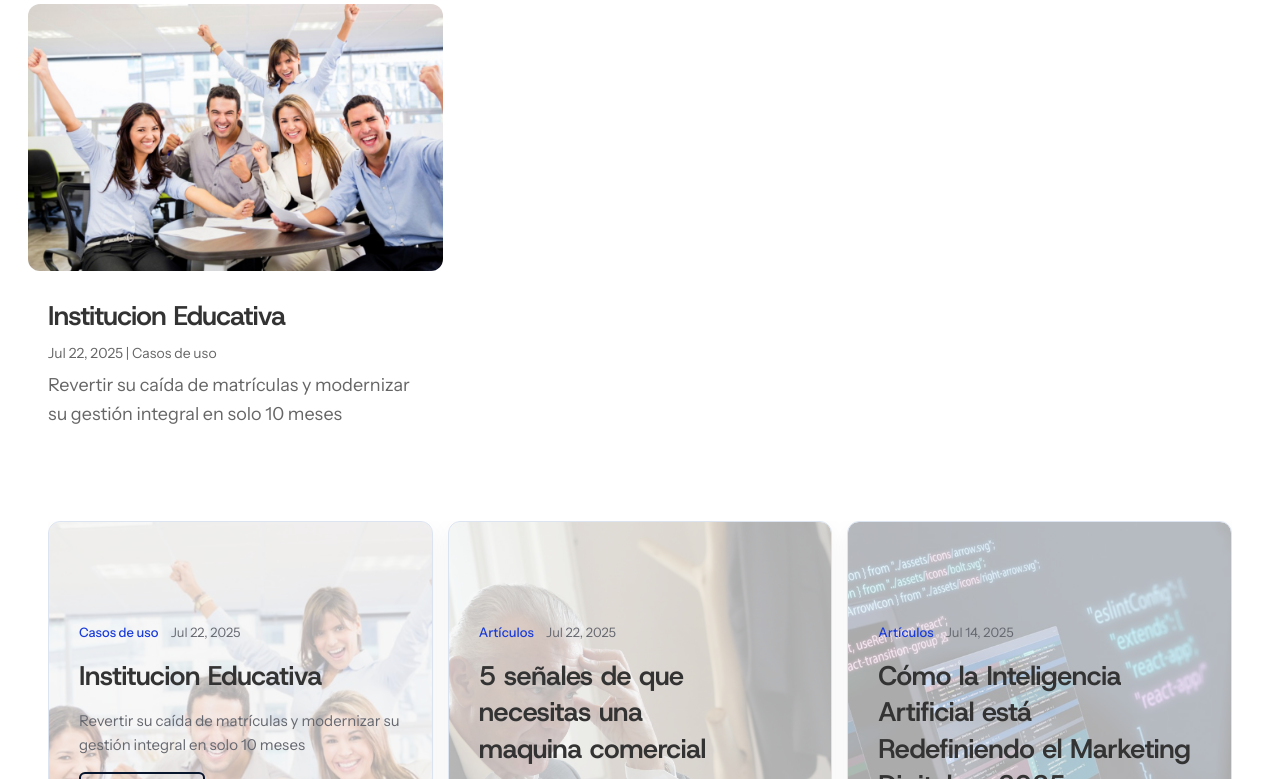
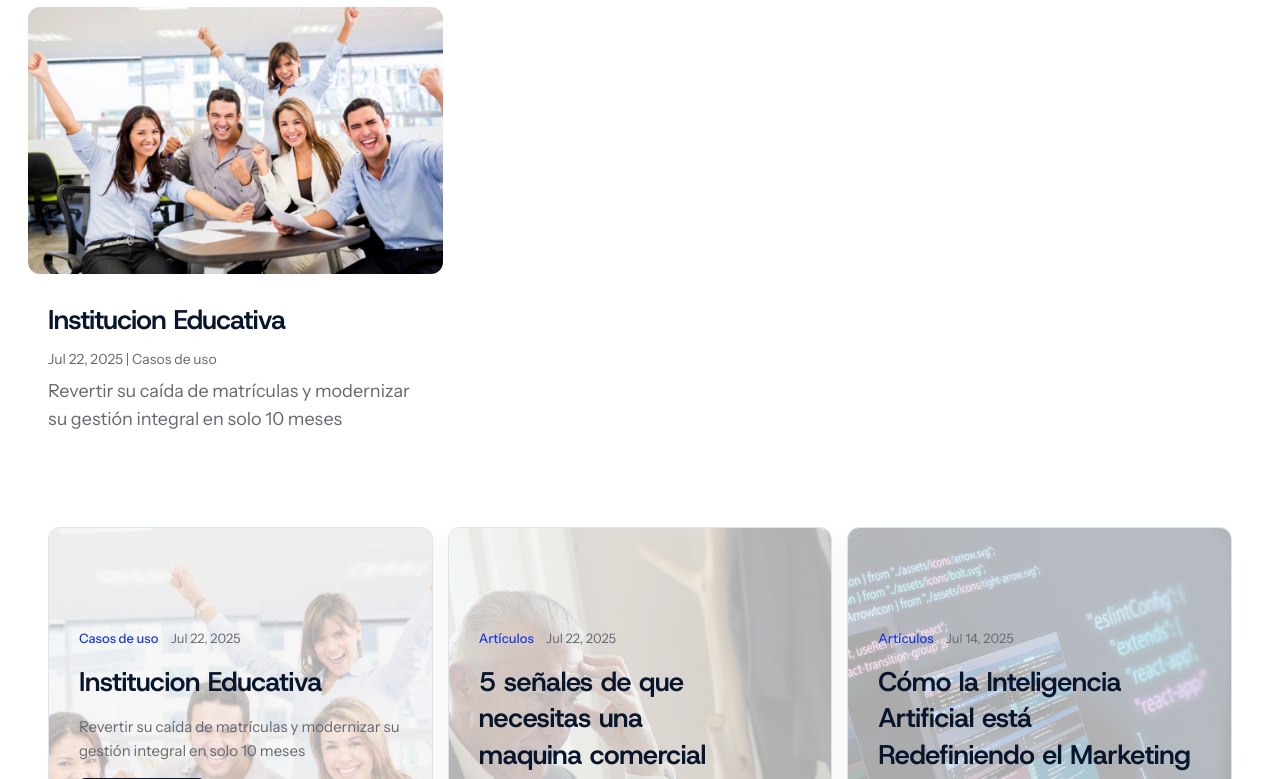
Before and after one commit to BUSINESSLAB-REVOPS/business-lab-2026, an Astro site: page /casos in a window 1280 px wide. Shown: the part 214-993 px from the top of the page. Built offline with nearby package versions, Linux system fonts and the light colour scheme; Astro itself is replaced by a stand-in of ours; a web font is replaced by a local one.

Commit message:
refactor: unificar estilos por página y corregir hallazgos de calidad visual
Reemplaza colores y tipografías heredados en las ocho hojas de estilo por página por variables del sistema de diseño de revops.center. Ajusta interlineados de párrafos (line-height >= 1.3), escala tipográfica, fondos oscuros de respaldo y visibilidad en la línea de tiempo de metodología.

```diff
--- a/src/styles/pages/blog.css
+++ b/src/styles/pages/blog.css
@@ -68,13 +68,14 @@
   }
   .page-blog .heading-size-1,
   .page-blog .heading-size-2 {
-    color: rgb(51, 51, 51);
+    color: var(--color-ink);
     padding-bottom: 10px;
-    line-height: 1em;
+    line-height: 1.3;
     font-weight: 500;
   }
   .page-blog .heading-size-2 a {
     color: inherit;
+    line-height: 1.35;
   }
   .page-blog .heading-size-1 {
     font-size: 30px;
@@ -237,7 +238,7 @@
   .page-blog .slide-content {
     font-size: 14px;
     font-weight: 400;
-    color: rgb(51, 51, 51);
+    color: var(--color-ink);
   }
   .page-blog .slide-content p:last-of-type {
     padding-bottom: 0px;
@@ -309,17 +310,20 @@
   }
   @media (max-width: 767px) {
     .page-blog .slide-content {
-      font-size: 12px;
+      font-size: 15px;
+      line-height: 1.6;
     }
   }
   @media (max-width: 767px) {
     .page-blog .carousel.content-block .carousel-track .slide-content {
-      font-size: 14px;
+      font-size: 15px;
+      line-height: 1.6;
     }
   }
   @media (max-width: 767px) {
     .page-blog .slide-description .heading-size-2.slide-title {
-      font-size: 24px;
+      font-size: 26px;
+      line-height: 1.35;
     }
   }
   @media (max-width: 767px) {
@@ -328,7 +332,8 @@
       .carousel-track
       .slide-description
       .heading-size-2.slide-title {
-      font-size: 20px;
+      font-size: 26px;
+      line-height: 1.35;
     }
   }
   @media (max-width: 767px) {
@@ -339,13 +344,15 @@
   }
   @media (max-width: 479px) {
     .page-blog .slide-description .heading-size-2.slide-title {
-      font-size: 20px;
+      font-size: 24px;
+      line-height: 1.35;
     }
   }
   @media (max-width: 479px) {
     .page-blog .slide-content {
       font-weight: 400;
-      font-size: 10px;
+      font-size: 14px;
+      line-height: 1.6;
       display: block;
     }
   }
@@ -377,10 +384,11 @@
     width: 100%;
   }
   .page-blog {
-    font-size: 18px;
+    font-size: 16px;
   }
   .page-blog .slide-content {
     font-size: 20px;
+    line-height: 1.6;
   }
   .page-blog {
     font-weight: 400;
@@ -391,7 +399,7 @@
   .page-blog .heading-size-1,
   .page-blog .heading-size-2,
   .page-blog .slide-description .slide-title {
-    line-height: 1.2em;
+    line-height: 1.3;
   }
   .page-blog .heading-size-1 {
     font-size: 32px;
@@ -541,7 +549,7 @@
   @media (width <= 767px) {
     .page-blog .carousel-slide .slide-title {
       font-size: 32px;
-      line-height: 1.2;
+      line-height: 1.3;
     }
   }
   .page-blog .tone-dark,
@@ -553,7 +561,7 @@
     list-style: none;
   }
   .page-blog .heading-1 .heading-container .heading-size-1 {
-    color: rgb(87, 0, 255);
+    color: var(--color-ink);
   }
   @media only screen and (max-width: 980px) {
     .page-blog .post-slide-25980791 {
@@ -677,20 +685,22 @@
   }
   .page-blog .blog-slider-0 .article-title,
   .page-blog .blog-slider-0 .article-title a {
-    font-family: Poppins, Helvetica, Arial, Lucida, sans-serif;
+    font-family: var(--font-heading);
     font-size: 20px;
+    line-height: 1.35;
   }
   .page-blog .blog-slider-0 .article-excerpt,
   .page-blog .blog-slider-0 .article-excerpt p {
-    font-family: Inter, Helvetica, Arial, Lucida, sans-serif;
+    font-family: var(--font-body);
     font-size: 14px;
+    line-height: 1.6;
   }
   .page-blog .blog-slider-0 .article-card {
     background-color: rgba(244, 244, 244, 0.7);
   }
   .page-blog .page-section .blog-slider-0 .article-read-more .action-link {
     color: rgb(255, 255, 255);
-    font-family: Poppins, Helvetica, Arial, Lucida, sans-serif;
+    font-family: var(--font-heading);
     background-color: rgb(1, 37, 121);
   }
   .page-blog .page-section .blog-slider-0 .article-read-more .action-link,
--- a/src/styles/pages/casos.css
+++ b/src/styles/pages/casos.css
@@ -27,9 +27,9 @@
   }
   .page-casos .heading-size-1,
   .page-casos .heading-size-2 {
-    color: rgb(51, 51, 51);
+    color: var(--color-ink);
     padding-bottom: 10px;
-    line-height: 1em;
+    line-height: 1.3;
     font-weight: 500;
   }
   .page-casos .heading-size-2 a {
@@ -176,7 +176,7 @@
     font-size: 18px;
   }
   .page-casos .post-card .post-image-link {
-    border: 0px solid rgb(51, 51, 51);
+    border: 0px solid var(--color-ink);
   }
   @media (max-width: 479px) {
     .page-casos .grid-module > .post-card .heading-size-2 {
@@ -245,14 +245,14 @@
   }
   @media (max-width: 479px) {
     .page-casos .post-card .post-meta {
-      color: rgb(102, 102, 102);
+      color: var(--color-text-muted);
       font-size: 14px;
     }
   }
   .page-casos .tone-light .post-card .post-meta,
   .page-casos .tone-light .post-card .post-meta a,
   .page-casos .tone-light .post-card p {
-    color: rgb(102, 102, 102);
+    color: var(--color-text-muted);
   }
   .page-casos {
     --content-width: 80%;
@@ -286,7 +286,7 @@
   }
   .page-casos .heading-size-1,
   .page-casos .heading-size-2 {
-    line-height: 1.2em;
+    line-height: 1.3;
   }
   @media only screen and (min-width: 1350px) {
     .page-casos .block-row {
--- a/src/styles/pages/consultoriaagil.css
+++ b/src/styles/pages/consultoriaagil.css
@@ -58,9 +58,9 @@
   .page-consultoriaagil .heading-size-2,
   .page-consultoriaagil .heading-size-4,
   .page-consultoriaagil .heading-size-5 {
-    color: rgb(51, 51, 51);
+    color: var(--color-ink);
     padding-bottom: 10px;
-    line-height: 1em;
+    line-height: 1.3;
     font-weight: 500;
   }
   .page-consultoriaagil .heading-size-1 {
@@ -70,7 +70,7 @@
     font-size: 26px;
   }
   .page-consultoriaagil .heading-size-4 {
-    font-size: 18px;
+    font-size: 22px;
   }
   .page-consultoriaagil .heading-size-5 {
     font-size: 16px;
@@ -303,7 +303,7 @@
     }
   }
   .page-consultoriaagil {
-    font-size: 18px;
+    font-size: 16px;
   }
   .page-consultoriaagil .slide-content {
     font-size: 20px;
@@ -319,7 +319,7 @@
   .page-consultoriaagil .heading-size-4,
   .page-consultoriaagil .heading-size-5,
   .page-consultoriaagil .slide-description .slide-title {
-    line-height: 1.2em;
+    line-height: 1.3;
   }
   .page-consultoriaagil .heading-size-1 {
     font-size: 32px;
@@ -328,7 +328,7 @@
     font-size: 27px;
   }
   .page-consultoriaagil .heading-size-4 {
-    font-size: 19px;
+    font-size: 22px;
   }
   .page-consultoriaagil .slide-description .slide-title {
     font-size: 48px;
@@ -360,7 +360,7 @@
   }
   @media only screen and (max-width: 767px) {
     .page-consultoriaagil .heading-size-4 {
-      font-size: 16px;
+      font-size: 20px;
     }
   }
   @media only screen and (max-width: 767px) {
@@ -397,9 +397,7 @@
     border-color: rgba(255, 255, 255, 0);
     border-style: solid;
   }
-  .page-consultoriaagil .carousel .slide-1 {
-    background-color: rgba(255, 255, 255, 0.12);
-  }
+
   .page-consultoriaagil .slide-1 .slide-description .slide-title,
   .page-consultoriaagil .slide-1 .slide-description .slide-content,
   .page-consultoriaagil
@@ -425,7 +423,7 @@
     text-shadow: rgba(0, 0, 0, 0.4) 0em 0.1em 0.1em;
   }
   .page-consultoriaagil .slide-1.carousel-slide .slide-link.action-link {
-    background-color: rgb(131, 0, 233);
+    background-color: var(--color-primary);
     letter-spacing: 2px;
   }
   @media only screen and (max-width: 767px) {
@@ -488,7 +486,7 @@
   .page-consultoriaagil .slide-content {
     font-size: 14px;
     font-weight: 400;
-    color: rgb(51, 51, 51);
+    color: var(--color-ink);
   }
   .page-consultoriaagil .slide-content p:last-of-type {
     padding-bottom: 0px;
@@ -679,9 +677,9 @@
   .page-consultoriaagil .number-counter-7.metric .metric-value p,
   .page-consultoriaagil .number-counter-8.metric .metric-value p,
   .page-consultoriaagil .number-counter-9.metric .metric-value p {
-    font-family: Poppins, Helvetica, Arial, Lucida, sans-serif;
+    font-family: var(--font-heading);
     font-weight: var(--heading-weight);
-    color: rgb(87, 0, 255);
+    color: var(--color-primary);
     font-size: 52px;
   }
   .page-consultoriaagil .heading-7 .heading-container .heading-size-4 {
@@ -704,7 +702,7 @@
   @media (width <= 767px) {
     .page-consultoriaagil .carousel-slide .slide-title {
       font-size: 32px;
-      line-height: 1.2;
+      line-height: 1.3;
     }
   }
   .page-consultoriaagil .tone-dark,
@@ -749,7 +747,7 @@
   .page-consultoriaagil .number-counter-7.metric .heading-size-5.metric-label,
   .page-consultoriaagil .number-counter-8.metric .heading-size-5.metric-label,
   .page-consultoriaagil .number-counter-9.metric .heading-size-5.metric-label {
-    color: rgb(255, 0, 117);
+    color: var(--color-text-muted);
   }
   .page-consultoriaagil .heading-8 .heading-container .heading-size-1 {
     color: var(--color-soft);
--- a/src/styles/pages/home.css
+++ b/src/styles/pages/home.css
@@ -50,9 +50,9 @@
   .page-home .heading-size-1,
   .page-home .heading-size-2,
   .page-home .heading-size-5 {
-    color: rgb(51, 51, 51);
+    color: var(--color-ink);
     padding-bottom: 10px;
-    line-height: 1em;
+    line-height: 1.3;
     font-weight: 500;
   }
   .page-home .heading-size-2 a {
@@ -385,7 +385,7 @@
   .page-home .heading-size-2,
   .page-home .heading-size-5,
   .page-home .slide-description .slide-title {
-    line-height: 1.2em;
+    line-height: 1.3;
   }
   @media only screen and (min-width: 1350px) {
     .page-home .block-row {
@@ -464,7 +464,7 @@
   .page-home .slide-1.carousel-slide .slide-link.action-link,
   .page-home .slide-2.carousel-slide .slide-link.action-link,
   .page-home .slide-3.carousel-slide .slide-link.action-link {
-    background-color: rgb(131, 0, 233);
+    background-color: var(--color-primary);
     letter-spacing: 2px;
   }
   .page-home .heading-0 .heading-container .heading-size-1,
@@ -557,7 +557,7 @@
   .page-home .page-section .button-5 {
     border-radius: 0px;
     border-width: 0px;
-    border-color: rgb(51, 51, 51);
+    border-color: var(--color-ink);
     border-style: solid;
   }
   .page-home .image-0 .image-frame,
@@ -591,9 +591,9 @@
   .page-home .number-counter-2.metric .metric-value p,
   .page-home .number-counter-3.metric .metric-value p,
   .page-home .number-counter-4.metric .metric-value p {
-    font-family: Poppins, Helvetica, Arial, Lucida, sans-serif;
+    font-family: var(--font-heading);
     font-weight: var(--heading-weight);
-    color: rgb(87, 0, 255);
+    color: var(--color-primary);
     font-size: 52px;
   }
   .page-home .text-1,
@@ -618,7 +618,7 @@
     background-color: var(--color-soft);
     border-radius: 12px;
     border-width: 0px;
-    border-color: rgb(51, 51, 51);
+    border-color: var(--color-ink);
     border-style: solid;
   }
   .page-home .testimonial-2 {
@@ -639,7 +639,7 @@
     background-color: var(--color-soft);
     border-radius: 16px;
     border-width: 0px;
-    border-color: rgb(51, 51, 51);
+    border-color: var(--color-ink);
     border-style: solid;
   }
   .page-home .section-6.page-section {
@@ -649,7 +649,7 @@
     text-align: center;
   }
   .page-home .tone-light.content-block.action-link {
-    color: rgb(46, 163, 242);
+    color: var(--color-primary);
   }
   .page-home .action-link {
     display: inline-block;
@@ -806,7 +806,7 @@
   @media (width <= 767px) {
     .page-home .carousel-slide .slide-title {
       font-size: 32px;
-      line-height: 1.2;
+      line-height: 1.3;
     }
   }
   .page-home .tone-dark,
@@ -877,7 +877,7 @@
   .page-home .number-counter-2.metric .heading-size-5.metric-label,
   .page-home .number-counter-3.metric .heading-size-5.metric-label,
   .page-home .number-counter-4.metric .heading-size-5.metric-label {
-    color: rgb(255, 0, 117);
+    color: var(--color-text-muted);
   }
   .page-home .heading-1 .heading-container .heading-size-1,
   .page-home .heading-5 .heading-container .heading-size-1 {
--- a/src/styles/pages/metodologia.css
+++ b/src/styles/pages/metodologia.css
@@ -56,9 +56,9 @@
   .page-metodologia .heading-size-3,
   .page-metodologia .heading-size-4,
   .page-metodologia .heading-size-5 {
-    color: rgb(51, 51, 51);
+    color: var(--color-ink);
     padding-bottom: 10px;
-    line-height: 1em;
+    line-height: 1.3;
     font-weight: 500;
   }
   .page-metodologia .heading-size-1 {
@@ -99,7 +99,7 @@
   }
   .page-metodologia .with-border {
     position: relative;
-    border: 0px solid rgb(51, 51, 51);
+    border: 0px solid var(--color-ink);
   }
   @media (max-width: 980px) {
     .page-metodologia .content-column .content-block {
@@ -247,7 +247,7 @@
   .page-metodologia .heading-size-4,
   .page-metodologia .heading-size-5,
   .page-metodologia .slide-description .slide-title {
-    line-height: 1.2em;
+    line-height: 1.3;
   }
   .page-metodologia .heading-size-1 {
     font-size: 32px;
@@ -337,9 +337,7 @@
     border-color: rgba(255, 255, 255, 0);
     border-style: solid;
   }
-  .page-metodologia .carousel .slide-1 {
-    background-color: rgba(255, 255, 255, 0.12);
-  }
+
   .page-metodologia .slide-1 .slide-description .slide-title,
   .page-metodologia .slide-1 .slide-description .slide-content,
   .page-metodologia .carousel-track .slide-1.carousel-slide .slide-description {
@@ -362,7 +360,7 @@
     text-shadow: rgba(0, 0, 0, 0.4) 0em 0.1em 0.1em;
   }
   .page-metodologia .slide-1.carousel-slide .slide-link.action-link {
-    background-color: rgb(131, 0, 233);
+    background-color: var(--color-primary);
     letter-spacing: 2px;
   }
   @media only screen and (max-width: 767px) {
@@ -401,7 +399,7 @@
   .page-metodologia .slide-content {
     font-size: 14px;
     font-weight: 400;
-    color: rgb(51, 51, 51);
+    color: var(--color-ink);
   }
   .page-metodologia .slide-content p:last-of-type {
     padding-bottom: 0px;
@@ -629,9 +627,9 @@
   .page-metodologia .number-counter-7.metric .metric-value p,
   .page-metodologia .number-counter-8.metric .metric-value p,
   .page-metodologia .number-counter-9.metric .metric-value p {
-    font-family: Poppins, Helvetica, Arial, Lucida, sans-serif;
+    font-family: var(--font-heading);
     font-weight: var(--heading-weight);
-    color: rgb(87, 0, 255);
+    color: var(--color-primary);
     font-size: 52px;
   }
   .page-metodologia .heading-6 .heading-container .heading-size-5 {
@@ -654,10 +652,13 @@
   .page-metodologia .flipbox-4 .benefit-front,
   .page-metodologia .flipbox-4 .benefit-back,
   .page-metodologia .flipbox-5 .benefit-front,
-  .page-metodologia .flipbox-5 .benefit-back,
+  .page-metodologia .flipbox-5 .benefit-back {
+    border-radius: var(--radius-card);
+    overflow: hidden;
+  }
   .page-metodologia .timeline-0 {
-    border-radius: 16px;
-    overflow: hidden;
+    border-radius: var(--radius-card);
+    overflow: visible;
   }
   .page-metodologia .flipbox-0 .benefit-wrapper .benefit-inner,
   .page-metodologia .flipbox-1 .benefit-wrapper .benefit-inner,
@@ -696,7 +697,7 @@
   .page-metodologia .timeline-item-5.timeline-item .item-content-inner {
     background-color: rgb(255, 255, 255);
     border-radius: 16px;
-    overflow: hidden;
+    overflow: visible;
     border-width: 1px;
   }
   .page-metodologia .benefit-card {
@@ -968,7 +969,7 @@
   @media (width <= 767px) {
     .page-metodologia .carousel-slide .slide-title {
       font-size: 32px;
-      line-height: 1.2;
+      line-height: 1.3;
     }
   }
   .page-metodologia .tone-dark,
@@ -1013,10 +1014,10 @@
   .page-metodologia .number-counter-7.metric .heading-size-5.metric-label,
   .page-metodologia .number-counter-8.metric .heading-size-5.metric-label,
   .page-metodologia .number-counter-9.metric .heading-size-5.metric-label {
-    color: rgb(255, 0, 117);
+    color: var(--color-text-muted);
   }
   .page-metodologia .heading-9 .heading-container .heading-size-1 {
-    color: rgb(87, 0, 255);
+    color: var(--color-ink);
   }
   .page-metodologia .flipbox-0 .benefit-wrapper,
   .page-metodologia .flipbox-1 .benefit-wrapper,
@@ -1040,7 +1041,8 @@
   .page-metodologia .flipbox-3.benefit-card .benefit-front,
   .page-metodologia .flipbox-4.benefit-card .benefit-front,
   .page-metodologia .flipbox-5.benefit-card .benefit-front {
-    background-color: rgb(242, 175, 3);
+    background-color: var(--color-brand-tint);
+    border: 1px solid var(--color-brand-border);
   }
   .page-metodologia .timeline-item-0 .item-icon,
   .page-metodologia .timeline-item-1 .item-icon,
@@ -1056,21 +1058,21 @@
   .page-metodologia .timeline .timeline-item-3 .item-icon,
   .page-metodologia .timeline .timeline-item-4 .item-icon,
   .page-metodologia .timeline .timeline-item-5 .item-icon {
-    color: rgb(255, 100, 111);
+    color: var(--color-primary);
   }
   .page-metodologia .timeline-0 .item-icon.symbol {
     font-size: 6px;
   }
   .page-metodologia .timeline-0 .item-icon {
-    color: rgb(141, 0, 255);
-    background-color: rgb(104, 0, 255);
+    color: var(--color-primary);
+    background-color: var(--color-primary);
   }
   .page-metodologia .timeline-0 .stem-wrapper {
     width: 2px;
-    background: rgb(0, 1, 255);
+    background: var(--color-primary);
   }
   .page-metodologia .timeline-0 .stem {
-    background: rgb(255, 0, 34);
+    background: var(--color-cyan);
   }
   .page-metodologia
     .timeline-item-0.timeline-item
@@ -1126,7 +1128,7 @@
   .page-metodologia .timeline-item-5.timeline-item .item-time {
     font-weight: 700;
     font-size: 48px;
-    color: rgb(87, 0, 255);
+    color: var(--color-primary);
     text-align: center;
   }
   @media only screen and (max-width: 980px) {
--- a/src/styles/pages/nosotros-faqs.css
+++ b/src/styles/pages/nosotros-faqs.css
@@ -16,9 +16,9 @@
   }
   .page-nosotros-faqs .heading-size-1,
   .page-nosotros-faqs .heading-size-5 {
-    color: rgb(51, 51, 51);
+    color: var(--color-ink);
     padding-bottom: 10px;
-    line-height: 1em;
+    line-height: 1.3;
     font-weight: 500;
   }
   .page-nosotros-faqs .heading-size-1 {
@@ -191,7 +191,7 @@
     }
   }
   .page-nosotros-faqs .tone-light.content-block.action-link {
-    color: rgb(46, 163, 242);
+    color: var(--color-primary);
   }
   .page-nosotros-faqs .action-link {
     display: inline-block;
@@ -204,7 +204,7 @@
   }
   .page-nosotros-faqs .heading-size-1,
   .page-nosotros-faqs .heading-size-5 {
-    line-height: 1.2em;
+    line-height: 1.3;
   }
   @media only screen and (min-width: 1350px) {
     .page-nosotros-faqs .block-row {
@@ -271,7 +271,7 @@
   .page-nosotros-faqs .page-section .button-1 {
     border-radius: 0px;
     border-width: 0px;
-    border-color: rgb(51, 51, 51);
+    border-color: var(--color-ink);
     border-style: solid;
   }
   .page-nosotros-faqs .heading-2 .heading-container .heading-size-1 {
@@ -329,7 +329,7 @@
   .page-nosotros-faqs .accordion-1.faq-list .faq-item {
     border-radius: 16px;
     border-width: 0px;
-    border-color: rgb(51, 51, 51);
+    border-color: var(--color-ink);
     border-style: solid;
     overflow: hidden;
   }
@@ -379,6 +379,7 @@
     color: var(--color-soft);
   }
   .page-nosotros-faqs .section-5 {
+    background-color: var(--color-midnight);
     background-repeat: no-repeat;
     background-image: url('../../assets/images/Slide43-1-background.webp');
   }
--- a/src/styles/pages/sectores-representantes.css
+++ b/src/styles/pages/sectores-representantes.css
@@ -50,9 +50,9 @@
   }
   .page-sectores-representantes .heading-size-1,
   .page-sectores-representantes .heading-size-2 {
-    color: rgb(51, 51, 51);
+    color: var(--color-ink);
     padding-bottom: 10px;
-    line-height: 1em;
+    line-height: 1.3;
     font-weight: 500;
   }
   .page-sectores-representantes .heading-size-1 {
@@ -129,7 +129,7 @@
   .page-sectores-representantes .slide-content {
     font-size: 14px;
     font-weight: 400;
-    color: rgb(51, 51, 51);
+    color: var(--color-ink);
   }
   .page-sectores-representantes .slide-content p:last-of-type {
     padding-bottom: 0px;
@@ -266,7 +266,7 @@
   .page-sectores-representantes .heading-size-1,
   .page-sectores-representantes .heading-size-2,
   .page-sectores-representantes .slide-description .slide-title {
-    line-height: 1.2em;
+    line-height: 1.3;
   }
   .page-sectores-representantes .heading-size-1 {
     font-size: 32px;
@@ -326,9 +326,7 @@
     border-color: rgba(255, 255, 255, 0);
     border-style: solid;
   }
-  .page-sectores-representantes .carousel .slide-1 {
-    background-color: rgba(255, 255, 255, 0.12);
-  }
+
   .page-sectores-representantes .slide-1 .slide-description .slide-title,
   .page-sectores-representantes .slide-1 .slide-description .slide-content,
   .page-sectores-representantes
@@ -356,7 +354,7 @@
   .page-sectores-representantes
     .slide-1.carousel-slide
     .slide-link.action-link {
-    background-color: rgb(131, 0, 233);
+    background-color: var(--color-primary);
     letter-spacing: 2px;
   }
   @media only screen and (max-width: 767px) {
@@ -383,7 +381,7 @@
   @media (width <= 767px) {
     .page-sectores-representantes .carousel-slide .slide-title {
       font-size: 32px;
-      line-height: 1.2;
+      line-height: 1.3;
     }
   }
   .page-sectores-representantes .tone-dark,
--- a/src/styles/pages/servicios-entrenamiento.css
+++ b/src/styles/pages/servicios-entrenamiento.css
@@ -50,9 +50,9 @@
   }
   .page-servicios-entrenamiento .heading-size-1,
   .page-servicios-entrenamiento .heading-size-2 {
-    color: rgb(51, 51, 51);
+    color: var(--color-ink);
     padding-bottom: 10px;
-    line-height: 1em;
+    line-height: 1.3;
     font-weight: 500;
   }
   .page-servicios-entrenamiento .heading-size-1 {
@@ -190,7 +190,7 @@
   .page-servicios-entrenamiento .slide-content {
     font-size: 14px;
     font-weight: 400;
-    color: rgb(51, 51, 51);
+    color: var(--color-ink);
   }
   .page-servicios-entrenamiento .slide-content p:last-of-type {
     padding-bottom: 0px;
@@ -327,7 +327,7 @@
   .page-servicios-entrenamiento .heading-size-1,
   .page-servicios-entrenamiento .heading-size-2,
   .page-servicios-entrenamiento .slide-description .slide-title {
-    line-height: 1.2em;
+    line-height: 1.3;
   }
   .page-servicios-entrenamiento .heading-size-1 {
     font-size: 32px;
@@ -387,9 +387,7 @@
     border-color: rgba(255, 255, 255, 0);
     border-style: solid;
   }
-  .page-servicios-entrenamiento .carousel .slide-1 {
-    background-color: rgba(255, 255, 255, 0.12);
-  }
+
   .page-servicios-entrenamiento .slide-1 .slide-description .slide-title,
   .page-servicios-entrenamiento .slide-1 .slide-description .slide-content,
   .page-servicios-entrenamiento
@@ -417,7 +415,7 @@
   .page-servicios-entrenamiento
     .slide-1.carousel-slide
     .slide-link.action-link {
-    background-color: rgb(131, 0, 233);
+    background-color: var(--color-primary);
     letter-spacing: 2px;
   }
   @media only screen and (max-width: 767px) {
@@ -453,7 +451,8 @@
     margin-right: auto;
   }
   .page-servicios-entrenamiento .page-section .button-1 {
-    background-color: rgb(87, 0, 255);
+    background-color: var(--color-primary);
+    color: var(--color-white);
     border-radius: 16px;
   }
   .page-servicios-entrenamiento .text-8,
@@ -478,7 +477,7 @@
   @media (width <= 767px) {
     .page-servicios-entrenamiento .carousel-slide .slide-title {
       font-size: 32px;
-      line-height: 1.2;
+      line-height: 1.3;
     }
   }
   .page-servicios-entrenamiento .tone-dark,
```
